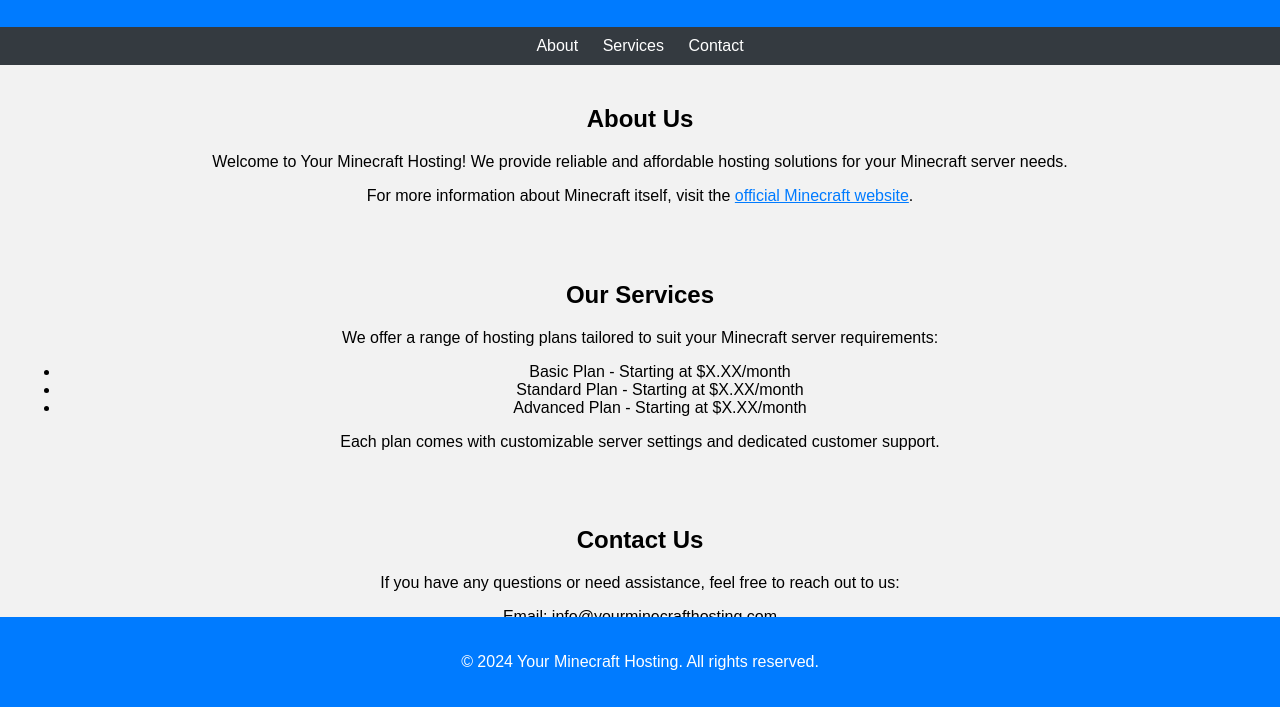
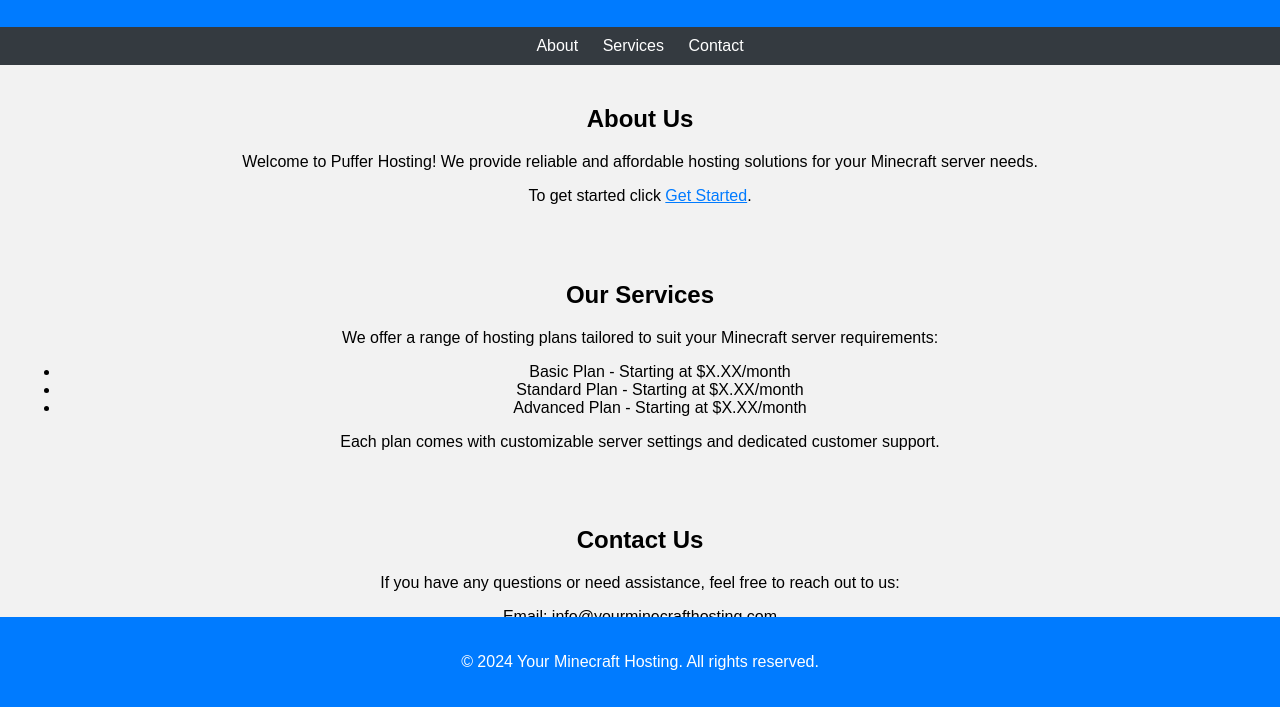
Before and after one commit to CloudHost1/cloudhost1.github.io, a plain HTML site: page index.html in a window 1280 px wide. Shown: the part 93-800 px from the top of the page. Drawn offline with Linux system fonts and the light colour scheme.

Commit message:
Update index.html

```diff
--- a/index.html
+++ b/index.html
@@ -4,7 +4,7 @@
 <head>
     <meta charset="UTF-8">
     <meta name="viewport" content="width=device-width, initial-scale=1.0">
-    <title>Your Minecraft Hosting</title>
+    <title>Puffer Hosting</title>
     <style>
         body {
             font-family: Arial, sans-serif;
@@ -56,7 +56,7 @@
 
 <body>
     <header>
-        <h1>Your Minecraft Hosting</h1>
+        <h1>Puffer Hosting</h1>
     </header>
 
     <nav>
@@ -67,8 +67,8 @@
 
     <section id="about">
         <h2>About Us</h2>
-        <p>Welcome to Your Minecraft Hosting! We provide reliable and affordable hosting solutions for your Minecraft server needs.</p>
-        <p>For more information about Minecraft itself, visit the <a href="https://www.minecraft.net/">official Minecraft website</a>.</p>
+        <p>Welcome to Puffer Hosting! We provide reliable and affordable hosting solutions for your Minecraft server needs.</p>
+        <p>To get started click <a href="https://curly-yodel-rq56ppg9gqq2pp4q-8080.app.github.dev/auth/login">Get Started</a>.</p>
     </section>
 
     <section id="services">
```
